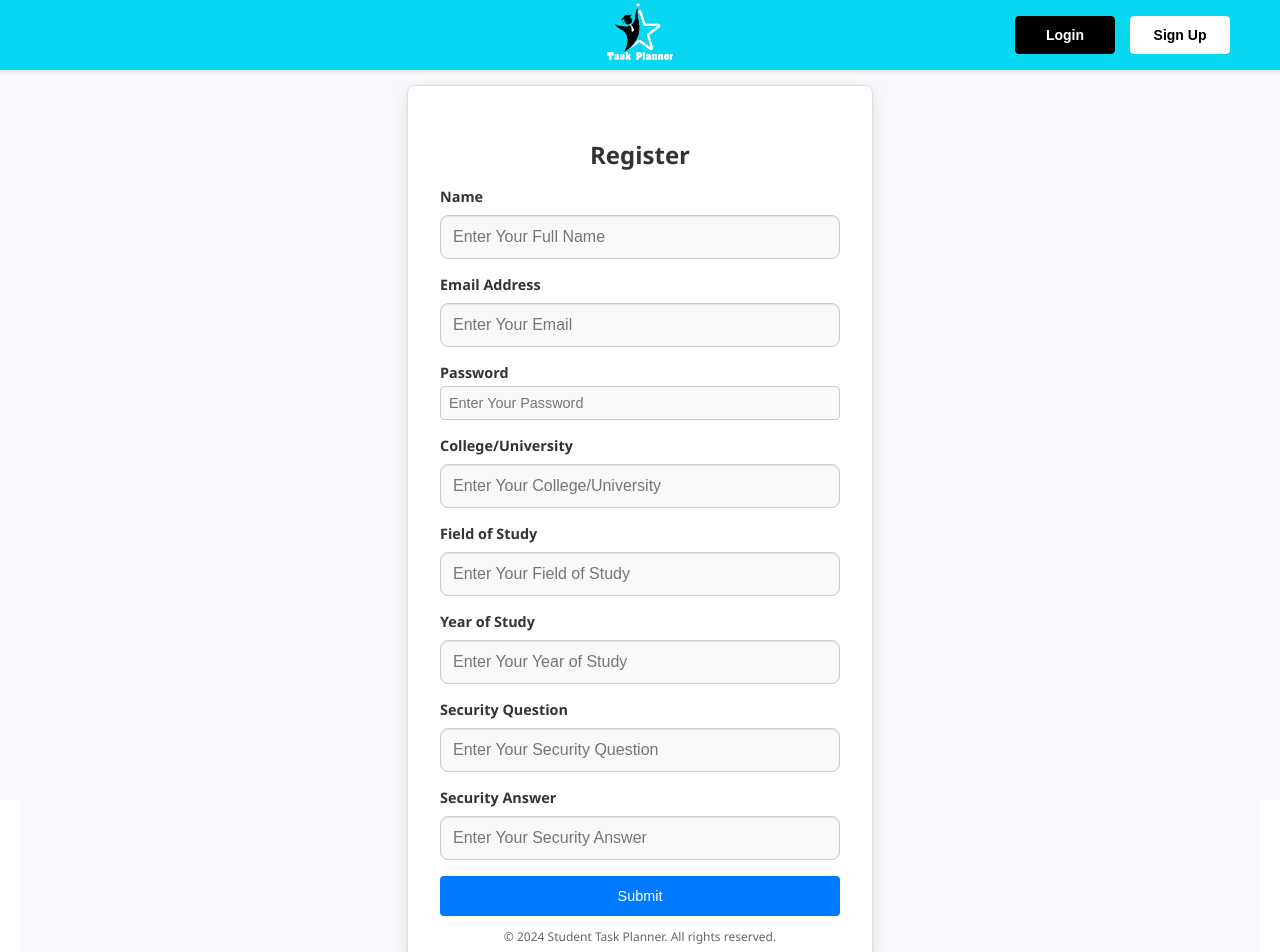
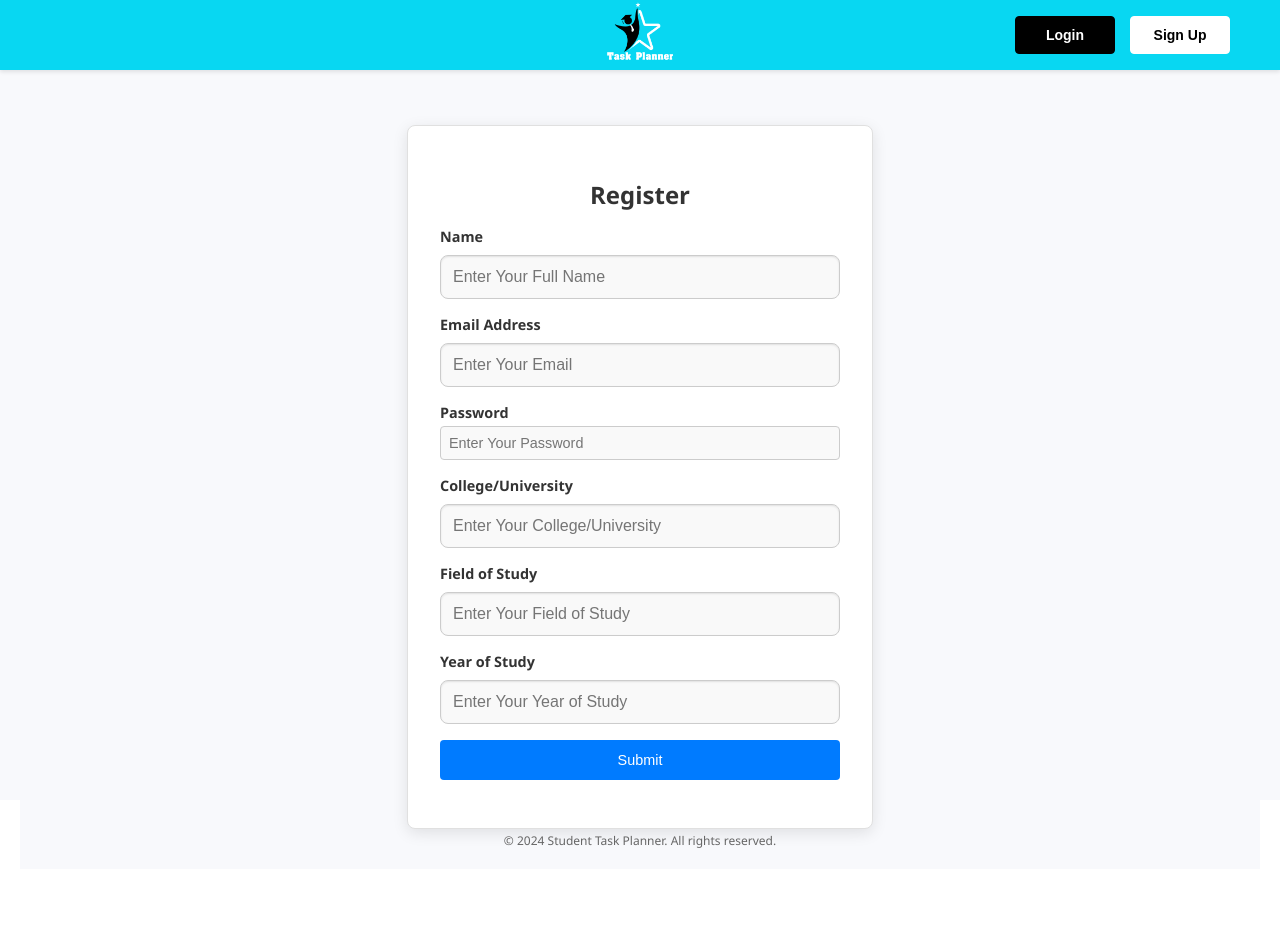
Before and after one commit to AnilaAnilaN/taskPlanner, a React (Vite) app in the folder an/: page /register in a window 1280 px wide. Shown: the top 952 px of the page. After the commit the page ends 869 px from the top, so only its background shows below. Built offline with nearby package versions, Linux system fonts and the light colour scheme.

Commit message:
Update RegisterPage.jsx

```diff
--- a/an/src/access/RegisterPage.jsx
+++ b/an/src/access/RegisterPage.jsx
@@ -13,8 +13,6 @@ const RegisterPage = () => {
     college: '',
     fieldOfStudy: '',
     yearOfStudy: '',
-    securityQuestion: '',
-    securityAnswer: '',
   });
   const [error, setError] = useState('');
 
@@ -114,30 +112,6 @@ const RegisterPage = () => {
             className="form-input"
           />
 
-          <label htmlFor="securityQuestion" className="form-label">Security Question</label>
-          <input
-            type="text"
-            id="securityQuestion"
-            name="securityQuestion"
-            placeholder="Enter Your Security Question"
-            value={formData.securityQuestion}
-            onChange={handleChange}
-            required
-            className="form-input"
-          />
-
-          <label htmlFor="securityAnswer" className="form-label">Security Answer</label>
-          <input
-            type="text"
-            id="securityAnswer"
-            name="securityAnswer"
-            placeholder="Enter Your Security Answer"
-            value={formData.securityAnswer}
-            onChange={handleChange}
-            required
-            className="form-input"
-          />
-
           <button type="submit" className="register-button">Submit</button>
         </form>
       </div>
```
